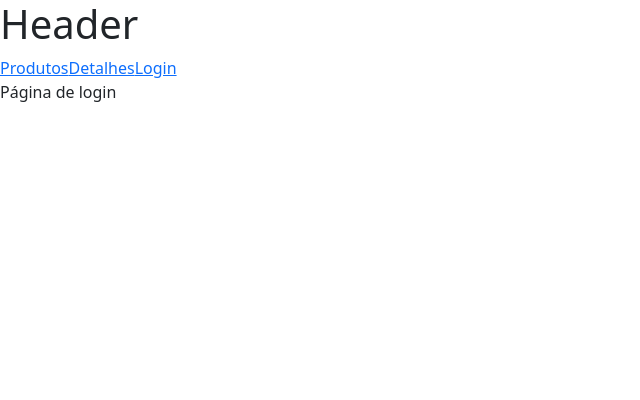
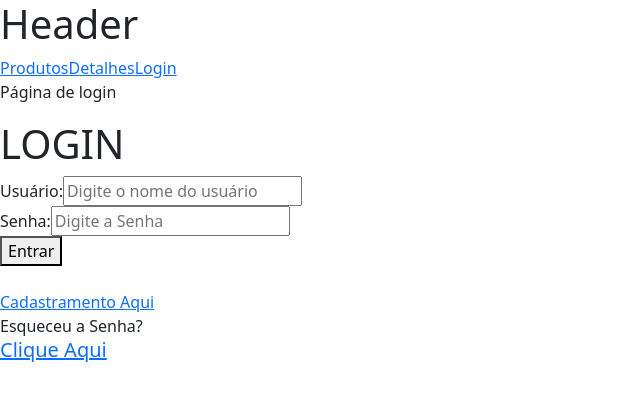
Before and after one commit to LcamposF/Projeto_frontee, a React (Create React App) app: page /login in a window 1280 px wide. Shown: the top 400 px of the page, without its empty margins (0-640 px from the left). Built offline with nearby package versions, Linux system fonts and the light colour scheme.

Commit message:
login.js,indexlogin,img

```diff
--- /dev/null
+++ b/indexlogin.html
@@ -0,0 +1,108 @@
+<!DOCTYPE html>
+<html lang="pt-BR">
+<head>
+    <meta charset="UTF-8">
+    <meta name="viewport" content="width=device-width, initial-scale=1.0">
+    <title>Login de Acesso</title>
+    <!-- CSS -->
+    <style>
+        * {
+            margin: 0;
+            padding: 0;
+        }
+        body {
+            font-family: 'Roboto', sans-serif;
+            display: flex;
+            justify-content: center;
+            align-items: center;
+            height: 100vh;
+            margin: 0;
+            background-image: url(img/Patio-de-loja-de-carros-usados.jpg);
+            background-size: cover;
+        }
+        .contem {
+            display: auto;
+            float: left;
+            background: rgba(255, 255, 255, 0.003);
+            backdrop-filter: blur(10px);
+            box-shadow: 0 0 10px rgba(0,0,0,.5);
+            width: 500px;
+            height: 500px;
+            text-align:center;
+            border-radius: 30px;
+            box-shadow: 2px 2px 6px rgba(0,0,0,.7);
+            border: solid red 5px;
+        }
+        header{
+            padding: 50px;
+            font-size: 26px;
+        }
+        label {
+            font-size: 30px;
+        }
+        input {
+            width: 270px;
+            height: 30px;
+            margin-top: 20px;
+            margin-bottom: 20px;
+            border-radius: 10px;
+        }
+        button {
+            width: 130px;
+            height: 30px;
+            margin-left: 60px;
+            border-radius: 10px;
+            cursor: pointer;
+            font-size: large;
+        }
+        button:hover{
+            opacity: 0.8;
+            ;
+        }
+        a {
+            color: rgb(248, 12, 20);
+            font-weight: bold;
+            text-decoration: none;
+            font-size: 20px;
+            padding: 20px;
+        }
+        h1, a, label{
+            text-shadow: 2px 2px 4px rgba(0, 0, 0, 0.5);
+        }
+        .rec {
+            display: flex;
+            justify-content: space-around;
+            padding: 30px;
+        }
+        .final {
+            clear: both;
+            font-size: 20px;
+        }
+        .cds {
+            display: flex;
+            justify-content: space-evenly;
+        }
+    </style>
+</head>
+<body>
+    <div class="contem">
+       <header>
+         <h1>LOGIN</h1>
+        </header>
+        <form action="">
+            <div>
+                <label for="">Usuário:</label>
+                <input type="text" id="usuario" placeholder="Digite o nome do usuário"><br>
+                <label for="" id="senha" placeholder="Digite a senha">Senha:</label>
+                <input type="password" placeholder="Digite a Senha"><br>
+                <button type="submit">Entrar</button><br>
+            </div>
+        </form><br>
+        <a href="colocaquiRanyindex" class="cds">Cadastramento Aqui</a>
+        <div class="rec">
+            <label for="" class="final">Esqueceu a Senha?</label><h5><a href="recuperar.html">Clique Aqui</a></h5>
+        </div>
+    </div>
+
+</body>
+</html>
--- /dev/null
+++ b/src/login.css
@@ -0,0 +1,76 @@
+* {
+    margin: 0;
+    padding: 0;
+}
+body {
+    font-family: 'Roboto', sans-serif;
+    display: flex;
+    justify-content: center;
+    align-items: center;
+    height: 100vh;
+    margin: 0;
+    background-image: url(img/Patio-de-loja-de-carros-usados.jpg);
+    background-size: cover;
+}
+.contem {
+    display: auto;
+    float: left;
+    background: rgba(255, 255, 255, 0.003);
+    backdrop-filter: blur(10px);
+    box-shadow: 0 0 10px rgba(0,0,0,.5);
+    width: 500px;
+    height: 500px;
+    text-align:center;
+    border-radius: 30px;
+    box-shadow: 2px 2px 6px rgba(0,0,0,.7);
+    border: solid red 5px;
+}
+header{
+    padding: 50px;
+    font-size: 26px;
+}
+label {
+    font-size: 30px;
+}
+input {
+    width: 270px;
+    height: 30px;
+    margin-top: 20px;
+    margin-bottom: 20px;
+    border-radius: 10px;
+}
+button {
+    width: 130px;
+    height: 30px;
+    margin-left: 60px;
+    border-radius: 10px;
+    cursor: pointer;
+    font-size: large;
+}
+button:hover{
+    opacity: 0.8;
+    ;
+}
+a {
+    color: rgb(248, 12, 20);
+    font-weight: bold;
+    text-decoration: none;
+    font-size: 20px;
+    padding: 20px;
+}
+h1, a, label{
+    text-shadow: 2px 2px 4px rgba(0, 0, 0, 0.5);
+}
+.rec {
+    display: flex;
+    justify-content: space-around;
+    padding: 30px;
+}
+.final {
+    clear: both;
+    font-size: 20px;
+}
+.cds {
+    display: flex;
+    justify-content: space-evenly;
+}
--- a/src/paginas/login.js
+++ b/src/paginas/login.js
@@ -5,6 +5,24 @@ function Login() {
         <div>
             <Header />
             <p>Página de login</p>
+            <div class="contem"/>
+       <header>
+         <h1>LOGIN</h1>
+        </header>
+        <form action=""/>
+            <div>
+                <label for="">Usuário:</label>
+                <input type="text" id="usuario" placeholder="Digite o nome do usuário"/><br/>
+                <label for="" id="senha" placeholder="Digite a senha">Senha:</label>
+                <input type="password" placeholder="Digite a Senha"/><br/>
+                <button type="submit">Entrar</button><br/>
+            <div/>
+        <form/><br/>
+        <a href="colocaquiRanyindex" class="cds">Cadastramento Aqui</a>
+        <div class="rec">
+            <label for="" class="final">Esqueceu a Senha?</label><h5><a href="recuperar.html">Clique Aqui</a></h5>
+        </div>
+    </div>
         </div>
     )
 }
```
Also changed, not shown: img/Patio-de-loja-de-carros-usados.jpg (added).
